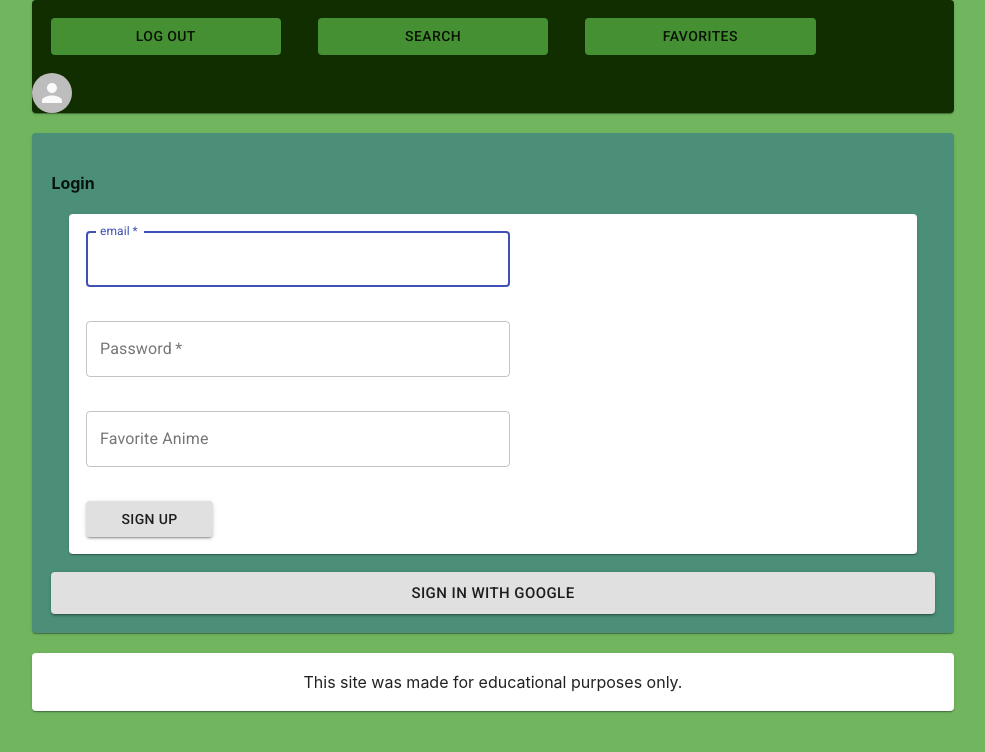
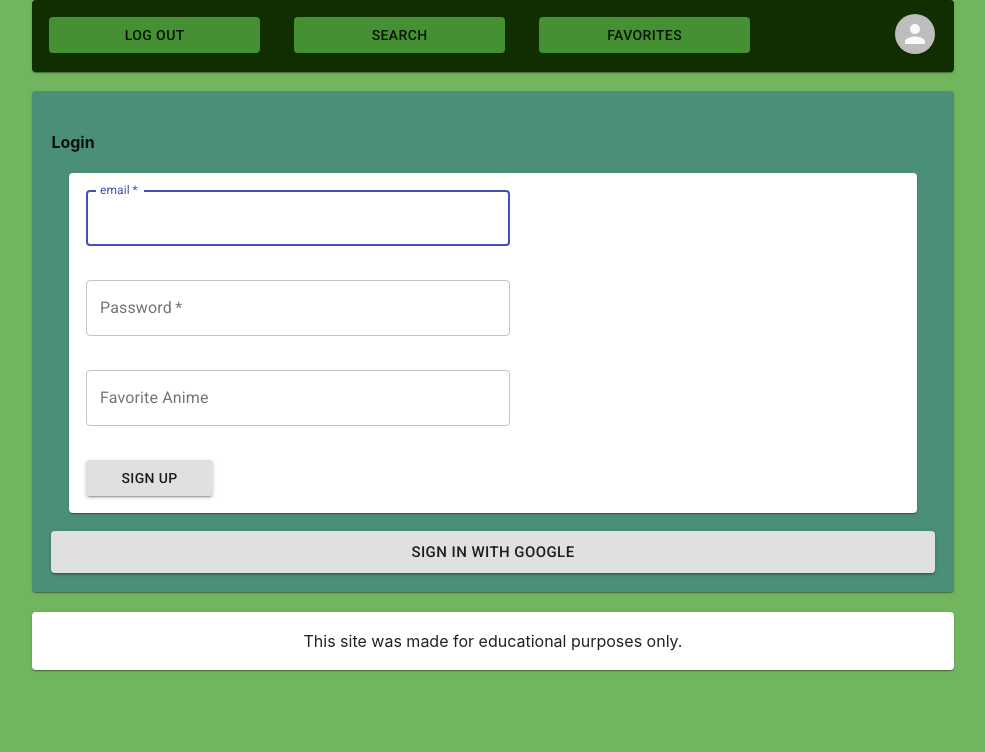
Before and after one commit to FehrIsFair/project1-animeapi, a React (Create React App) app: page / in a window 1280 px wide. Shown: the top 752 px of the page, without its empty margins (147-1132 px from the left). Built offline with nearby package versions, Linux system fonts and the light colour scheme; no server answers; sample sign-in values are in the browser's storage.

Commit message:
fixing favorite list

```diff
--- a/src/Anime/Navigation.js
+++ b/src/Anime/Navigation.js
@@ -30,6 +30,7 @@ const Navigation = () => {
   if (authContext.isAuthenticated === true)
     return (
       <Card className="loggedIn">
+        <Avatar className="avatar" src={authContext.user.photoURL} />
         <ul className="nav">
           <li>
             <Link to="/">
@@ -47,7 +48,6 @@ const Navigation = () => {
             </Link>
           </li>
         </ul>
-        <Avatar src={authContext.user.photoURL} />
       </Card>
     );
   return <FailedRender />;
--- a/src/Authentication/Authentication.js
+++ b/src/Authentication/Authentication.js
@@ -55,6 +55,7 @@ const AuthProvider = ({ children }) => {
   //const [isAuthenticated, setIsAuthenticated] = useState(false);
   const [state, dispatch] = useReducer(reducer, initialAuthState);
   const [favorite, setFavorite] = useState();
+  const [objectList, setObjectList] = useState();
 
   const [clicked, setClicked] = useState();
   const [list, setList] = useState([]);
@@ -63,6 +64,13 @@ const AuthProvider = ({ children }) => {
     baseURL: "https://api.jikan.moe/v3/",
   });
 
+  const convertFavoriteListToObject = () => {
+    if (list) {
+      for (let value of list) {
+        setObjectList({ ...objectList, value });
+      }
+    }
+  };
   const favoriteHandler = (_favorite) => {
     setFavorite(_favorite);
   };
@@ -85,11 +93,11 @@ const AuthProvider = ({ children }) => {
       const { data } = await jikanApi.get(`anime/${anime.mal_id}`);
       anime = data;
     }
-    setList({ ...list, anime });
+    setList([...list, anime]);
   };
   const favoriteListSearcher = (mal_id) => {
     let foundItem = false;
-    for (let value in list) {
+    for (let value of list) {
       if (value.mal_id === mal_id) {
         foundItem = true;
       }
@@ -97,10 +105,10 @@ const AuthProvider = ({ children }) => {
     return foundItem;
   };
   const favoriteListHandler = (mal_id) => {
-    let newList = {};
-    for (let value in list) {
+    let newList = [];
+    for (let value of list) {
       if (value.mal_id !== mal_id) {
-        newList.push(value);
+        newList = [...newList, value];
       }
     }
     setList(newList);
--- a/src/anime.css
+++ b/src/anime.css
@@ -212,3 +212,9 @@ h4.resultTitle {
   padding: 2% !important;
   text-align: center;
 }
+
+.avatar {
+  float: right;
+  margin: 2%;
+  margin-top: 1.5%;
+}
```
